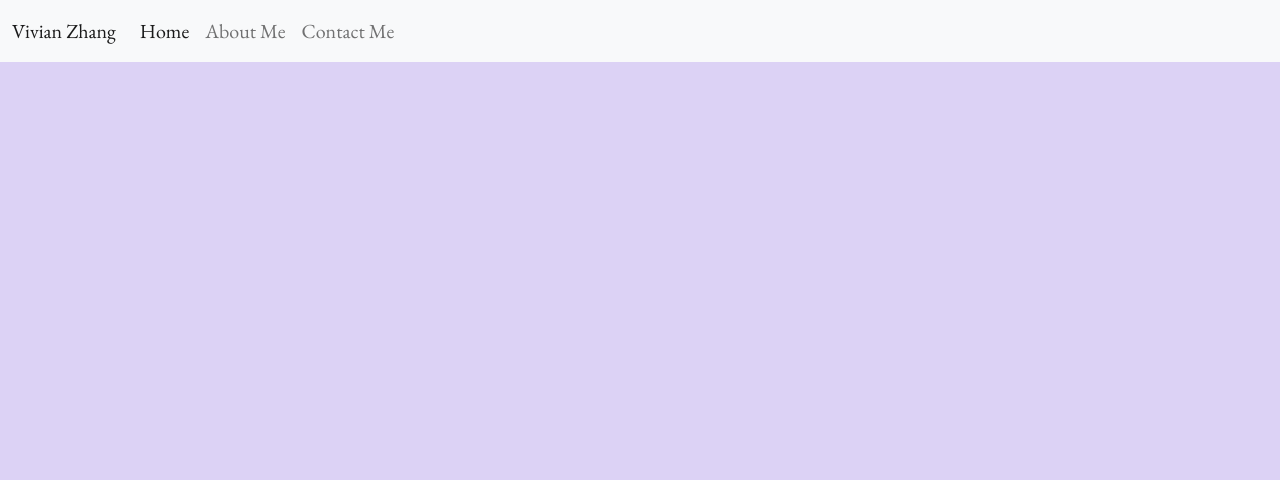
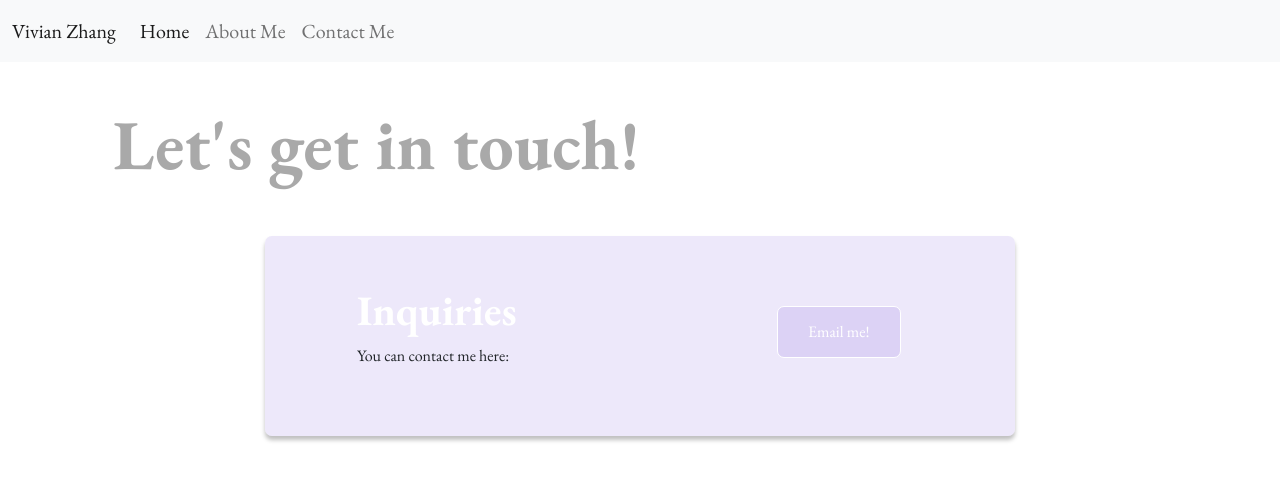
Before and after one commit to vvynz/responsive-w4-portfolio-project, a plain HTML site: page contact.html in a window 1280 px wide. Drawn offline with nearby package versions, Linux system fonts and the light colour scheme.

Commit message:
added a contact me/ mailto button to my contact page and added css to stylize the page

```diff
--- a/contact.html
+++ b/contact.html
@@ -29,7 +29,7 @@
     <link rel="stylesheet" href="styles/portfolio.css" />
     <title>Contact Vivian Zhang</title>
   </head>
-  <body>
+  <body class="contact-page-body">
     <nav class="navbar navbar-expand-lg navbar-light bg-light" id="header-nav">
       <div class="container-fluid">
         <a class="navbar-brand" href="/" title="Homepage">Vivian Zhang</a>
@@ -69,5 +69,21 @@
         </div>
       </div>
     </nav>
+
+    <div class="contact-title">
+      <h1 class="p-5">Let's get in touch!</h1>
+    </div>
+
+    <div class="container contact-info">
+      <div class="row">
+        <div class="col-6 contact-inquiry">
+          <h2 class="text-white">Inquiries</h2>
+          <p>You can contact me here:</p>
+        </div>
+        <div class="col-3 contact-email">
+          <a href="mailto:vvynz12@gmail.com" class="btn btn-email">Email me!</a>
+        </div>
+      </div>
+    </div>
   </body>
 </html>
--- a/styles/portfolio.css
+++ b/styles/portfolio.css
@@ -102,6 +102,44 @@ body {
   background: rgba(255, 255, 255, 0.5);
 }
 
+.contact-page-body {
+  background: #fff;
+}
+
+.contact-title h1 {
+  color: darkgray;
+  margin-left: 65px;
+}
+
+.contact-info {
+  background: rgba(220, 210, 245, 0.5);
+  box-shadow: 0px 4px 4px rgba(0, 0, 0, 0.25);
+  backdrop-filter: blur(25px);
+  width: 750px;
+  height: 200px;
+  border-radius: 7px;
+}
+
+.contact-info h2 {
+  font-weight: bold;
+}
+.contact-inquiry {
+  margin: 50px 0 50px 80px;
+}
+
+.contact-email {
+  margin: 50px 25px;
+}
+
+.btn-email {
+  background-color: var(--brand-color);
+  border-color: var(--secondary-color);
+  color: var(--secondary-color);
+  border-radius: 7px;
+  padding: 13px 30px;
+  margin: 20px;
+}
+
 @media (max-width: 576px) {
   h1 {
     font-size: 48px;
```
Also changed, not shown: index.html (+1 -1 lines).
